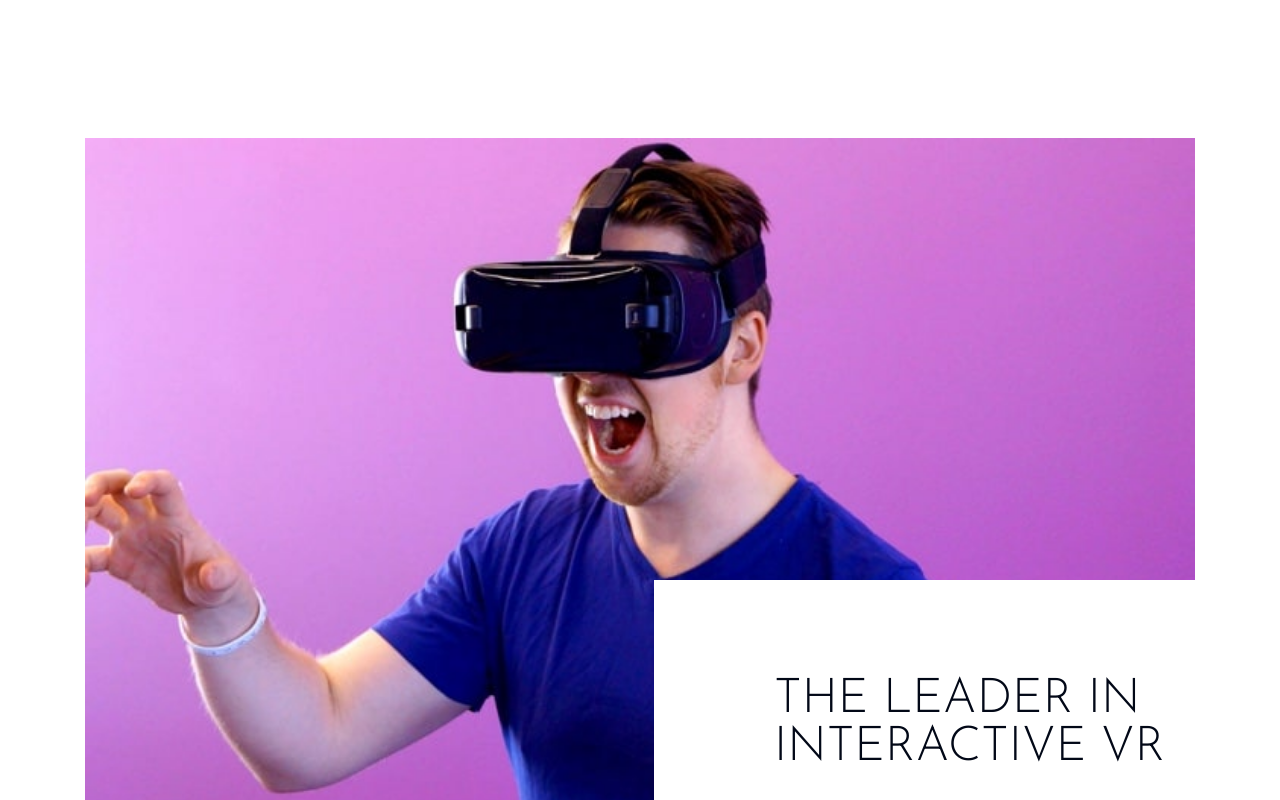
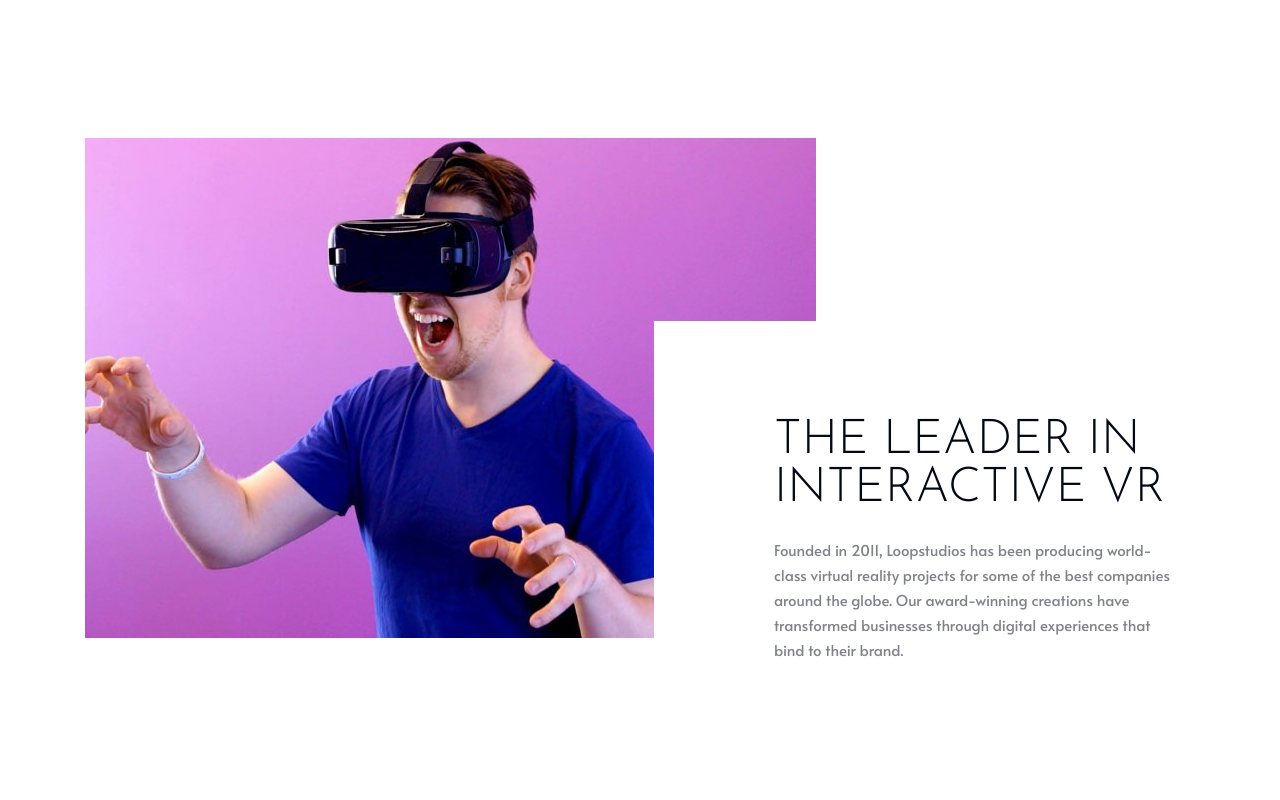
Before and after one commit to robcrock/loopstudios-landing-page, a Next.js app: page / in a window 1280 px wide. Shown: the part 600-1400 px from the top of the page. Built offline with nearby package versions, Linux system fonts and the light colour scheme.

Commit message:
'Update image link in README and optimize layout. Improve visual presentation and accessibility.'

```diff
--- a/src/app/page.tsx
+++ b/src/app/page.tsx
@@ -101,7 +101,7 @@ const InteractiveVRSection = () => {
           alt="Interactive"
           width={731}
           height={500}
-          className="w-full"
+          className="max-h-[500px] w-full max-w-[731px]"
         />
         <div className="bg-white md:absolute md:bottom-0 md:right-0 md:h-[317px] md:w-[541px]">
           <div className="flex flex-col content-center gap-4 py-12 text-center md:ml-24 md:mt-24 md:gap-6 md:px-6 md:py-0 md:text-left">
```
Also changed, not shown: 2 other files (tests, documents, lock files or other folders).
